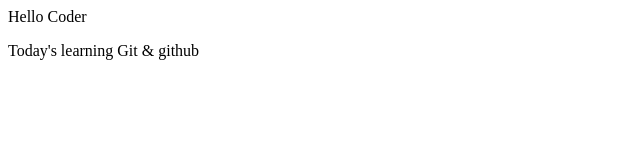
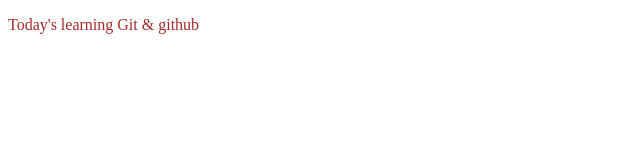
Before and after one commit to rajgupta7555/Demo-Github, a plain HTML site: page index.html in a window 1280 px wide. Shown: the whole page, without its empty margins (0-640 px from the left). Drawn offline with Linux system fonts and the light colour scheme.

Commit message:
index.html,style.css

```diff
--- a/index.html
+++ b/index.html
@@ -1,2 +1,12 @@
-<p>Hello Coder</p>
-<p>Today's learning Git & github</p>
+<!DOCTYPE html>
+<html lang="en">
+<head>
+    <meta charset="UTF-8">
+    <meta name="viewport" content="width=device-width, initial-scale=1.0">
+    <title>Git & Github Demo</title>
+    <link rel="stylesheet" href="style.css">
+</head>
+<body>
+    <p>Today's learning Git & github</p>
+</body>
+</html>
--- /dev/null
+++ b/style.css
@@ -0,0 +1,3 @@
+p {
+    color: brown;
+}
```
